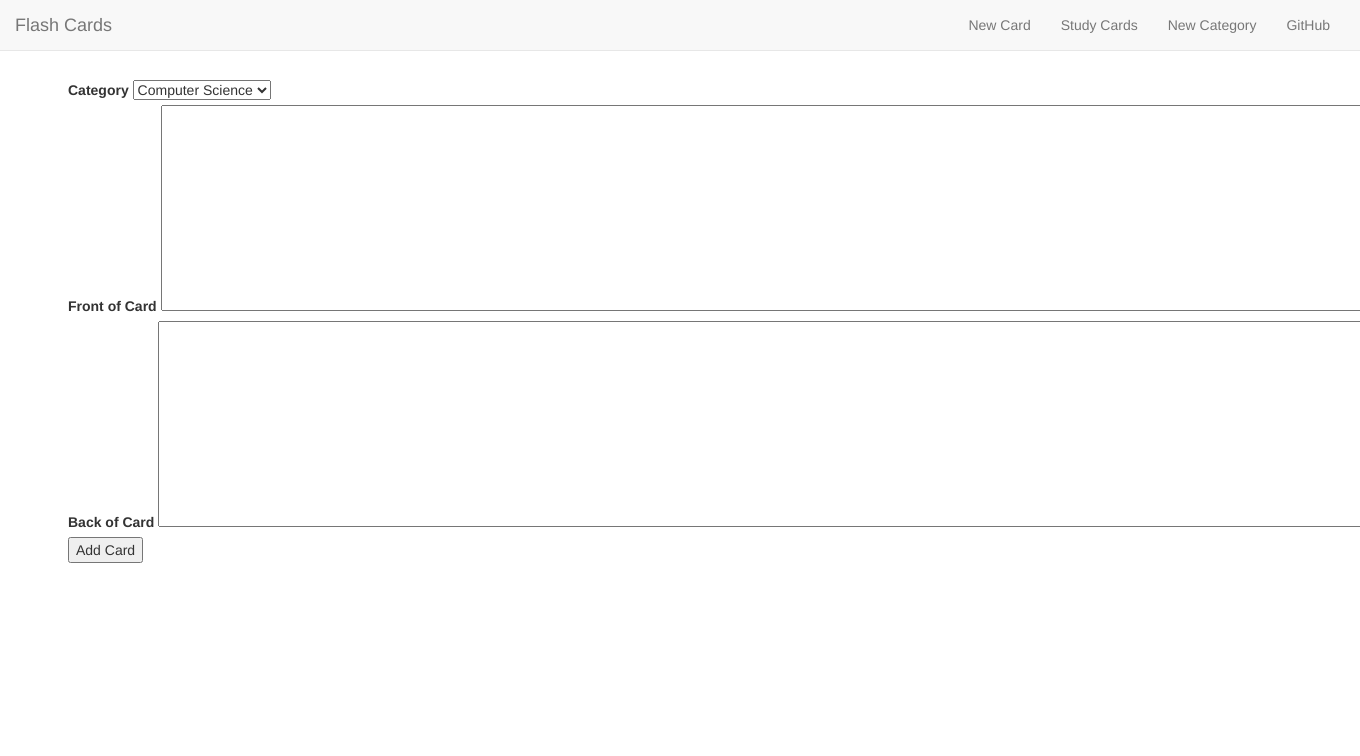
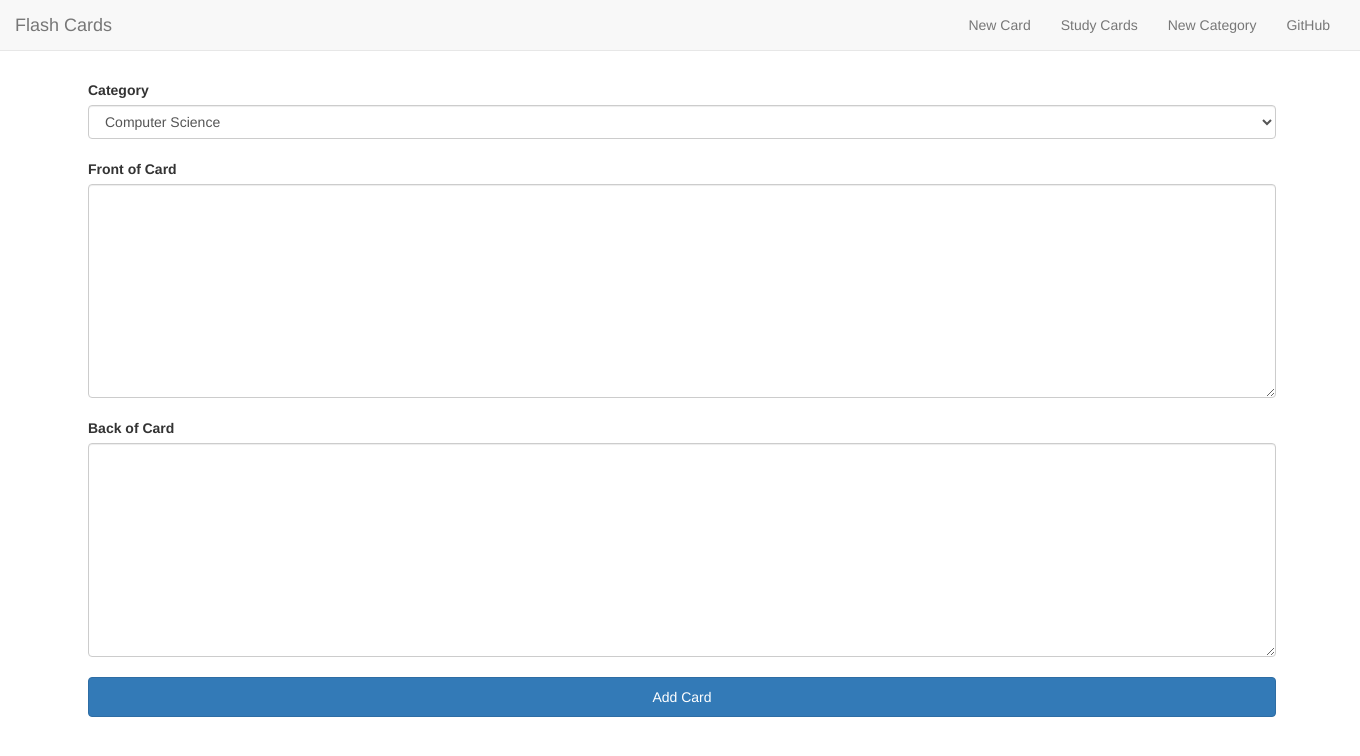
Before and after one commit to fdel15/flash-cards, a Rails app: page /cards/new in a window 1360 px wide; the page is wider, and only the part inside the window is pictured. Shown: the top 756 px of that part. Run offline with Rails 7, Linux system fonts and the light colour scheme; data comes from the database, SQL or seed files in the repository; style sheets or scripts are compiled from the project's sources; some libraries are stand-ins or nearby versions.

Commit message:
css styling

```diff
--- a/app/assets/stylesheets/custom.css.scss
+++ b/app/assets/stylesheets/custom.css.scss
@@ -61,6 +61,23 @@ body {
 
 /* Cards */
 
+.field {
+  padding: 0 20px;
+
+  input {
+    width: 90%;
+  }
+}
+
+.dropdown {
+  width: 90%;
+}
+
+.submit {
+  width: 90%;
+  height: 40px;
+}
+
 .new_card_form {
   width: 100%;
   margin: 5%;
@@ -72,6 +89,8 @@ body {
 
 .display_cards {
   h2 { text-align: center; }
+  a { color: white;}
+  a:hover { text-decoration: none; }
 
   .front-cards, .back-cards {
     display: inline-block;
--- a/app/views/cards/edit.html.erb
+++ b/app/views/cards/edit.html.erb
@@ -4,12 +4,12 @@
       <%= f.hidden_field :id, value: @card.id %>
 
       <%= f.label :category_id, "Category" %>
-      <%= f.collection_select(:category_id, @categories, :id, :description ) %><br/>
+      <%= f.collection_select(:category_id, @categories, :id, :description, {}, {class: "form-control dropdown"} ) %><br/>
 
       <%= f.label :description, "Description" %>
-      <%= f.text_area :description, rows: 10, width: "100%"  %><br/>
+      <%= f.text_area :description, rows: 10, width: "100%", class: "form-control"  %><br/>
 
-      <%= f.submit "Update Card" %>
+      <%= f.submit "Update Card", class: "btn btn-primary submit" %>
     </div>
   <% end %>
 </div>
--- a/app/views/cards/new.html.erb
+++ b/app/views/cards/new.html.erb
@@ -2,15 +2,15 @@
   <%= form_for :card, url: { action: "create" } do |f| %>
     <div class="field">
       <%= f.label :category_id, "Category" %>
-      <%= f.collection_select(:category_id, @categories, :id, :description ) %><br/>
+      <%= f.collection_select(:category_id, @categories, :id, :description, {}, {class: "form-control dropdown"} ) %><br/>
 
       <%= f.label :front, "Front of Card" %>
-      <%= f.text_area :front, rows: 10, width: "100%"  %><br/>
+      <%= f.text_area :front, rows: 10, width: "100%", class: "form-control"  %><br/>
 
       <%= f.label :back, "Back of Card" %>
-      <%= f.text_area :back, rows: 10, width: "100%" %><br/>
+      <%= f.text_area :back, rows: 10, width: "100%", class: "form-control" %><br/>
 
-      <%= f.submit "Add Card" %>
+      <%= f.submit "Add Card", class: "btn btn-primary submit" %>
     </div>
   <% end %>
 </div>
--- a/app/views/categories/new.html.erb
+++ b/app/views/categories/new.html.erb
@@ -1,8 +1,8 @@
 <%= form_for :category, url: { action: "create" } do |f| %>
   <div class="field">
-    <%= f.label :description, "Category" %>
-    <%= f.text_field :description %>
+    <%= f.label :description, "New Category" %>
+    <%= f.text_field :description, width: "90%", class: "form-control" %><br>
 
-    <%= f.submit "Add Category" %>
+    <%= f.submit "Add Category", class: "btn btn-primary submit" %>
   </div>
 <% end %>
```
Also changed, not shown: app/views/cards/index.html.erb (+9 -10 lines).
